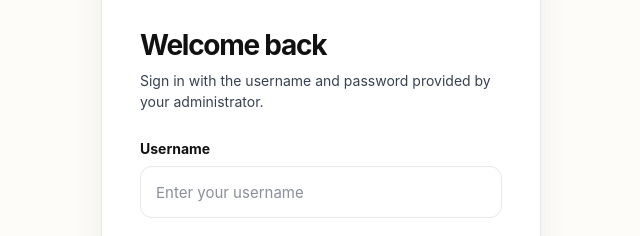
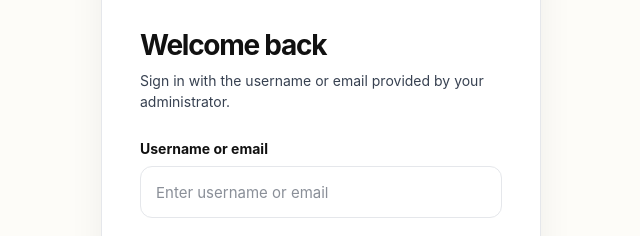
Before and after one commit to AdeelMobile/adeelmobile, a plain HTML site: page Adeel-Mobile-Installments/pages/login/index.html in a window 1280 px wide. Shown: the part 199-435 px from the top of the page, without its empty margins (319-959 px from the left). Drawn offline with Linux system fonts and the light colour scheme; a script that the page names is missing.

Commit message:
Phase 3: add Admin email sign-in entry

```diff
--- a/Adeel-Mobile-Installments/pages/login/index.html
+++ b/Adeel-Mobile-Installments/pages/login/index.html
@@ -22,12 +22,12 @@
       </header>
       <div class="auth-heading">
         <h1 id="login-title">Welcome back</h1>
-        <p>Sign in with the username and password provided by your administrator.</p>
+        <p>Sign in with the username or email provided by your administrator.</p>
       </div>
       <form id="login-form" novalidate>
         <div class="form-field">
-          <label for="username">Username</label>
-          <input id="username" name="username" type="text" autocomplete="username" autocapitalize="none" spellcheck="false" maxlength="32" required placeholder="Enter your username">
+          <label for="username">Username or email</label>
+          <input id="username" name="username" type="text" autocomplete="username" autocapitalize="none" spellcheck="false" maxlength="254" required placeholder="Enter username or email">
         </div>
         <div class="form-field">
           <label for="password">Password</label>
```
